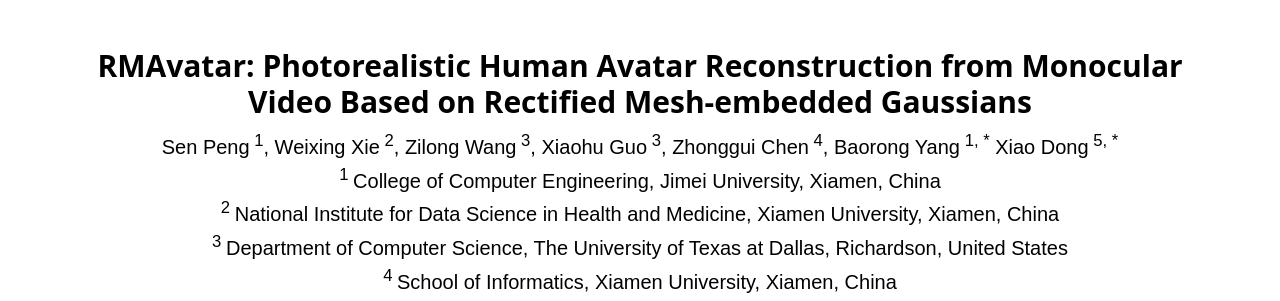
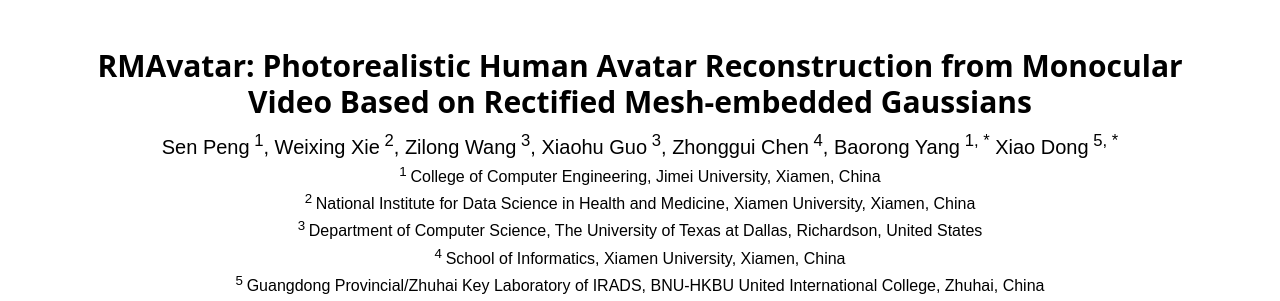
Before and after one commit to RM-Avatar/RM-Avatar.github.io, a plain HTML site: page index.html in a window 1280 px wide. Shown: the top 301 px of the page. Drawn offline with nearby package versions, Linux system fonts and the light colour scheme; some icons are missing; a web font is replaced by a local one.

Commit message:
Update index.html

```diff
--- a/index.html
+++ b/index.html
@@ -78,7 +78,7 @@
             </span>
           </div>
 
-          <div class="is-size-5 publication-authors" style="font-size: 1rem;">
+          <div class="is-size-5 publication-authors" style="font-size: 1rem !important;">
             <span class="author-block"><sup>1 </sup>College of Computer Engineering, Jimei University, Xiamen, China</span><br>
             <span class="author-block"><sup>2 </sup>National Institute for Data Science in Health and Medicine, Xiamen University, Xiamen, China</span><br>
             <span class="author-block"><sup>3 </sup>Department of Computer Science, The University of Texas at Dallas, Richardson, United States</span><br>
```
